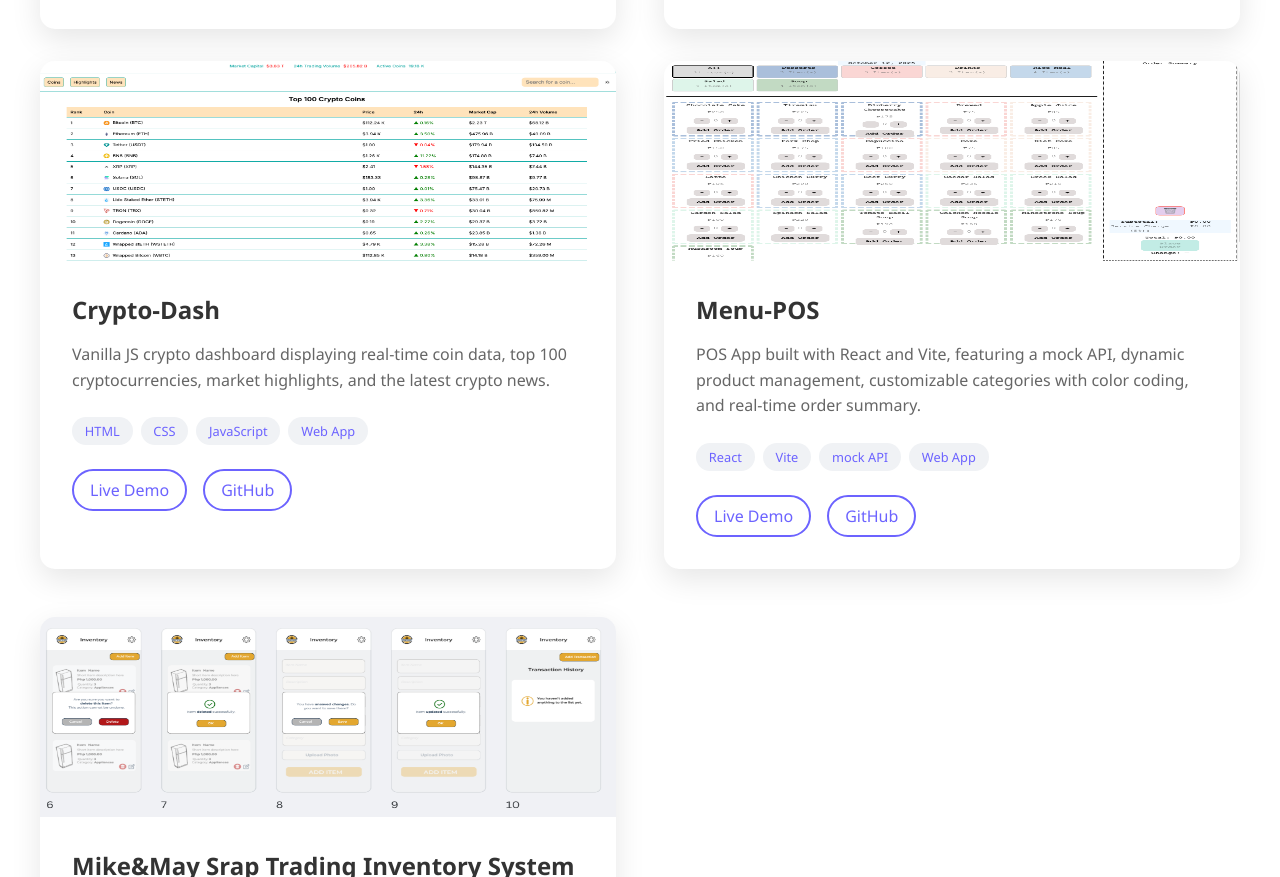
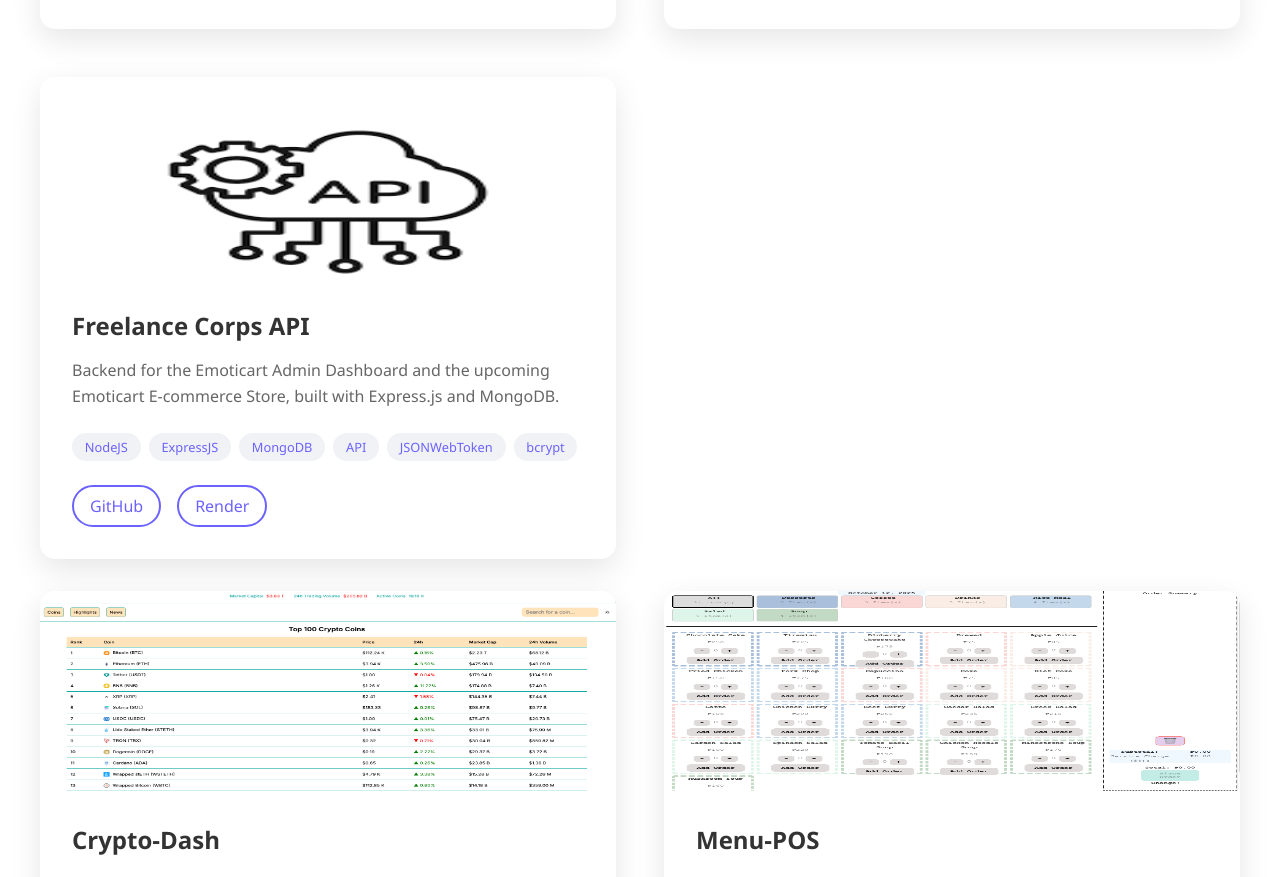
Before and after one commit to DexterD-0811/Dexter-Web-Portfolio, a plain HTML site: page index.html in a window 1280 px wide. Shown: the part 1617-2494 px from the top of the page. Drawn offline with Linux system fonts and the light colour scheme.

Commit message:
Add Freelance Corps API project card to index.html
Added a project card for Freelance Corps API with details and links.

```diff
--- a/index.html
+++ b/index.html
@@ -154,6 +154,27 @@
                           </div>
                           <div class="minimal-project-links">
                               <a href="https://github.com/DexterD-0811" target="_blank" rel="noopener noreferrer">GitHub</a>
+                          </div>
+                      </div>
+                  </div>
+                  <div class="minimal-project-card">
+                      <div class="minimal-project-image">
+                        <img src="images/api.png" alt="menu-POS" width="100%" height="250" viewBox="0 0 400 200" fill="none">
+                      </div>
+                      <div class="minimal-project-content">
+                          <h3>Freelance Corps API</h3>
+                          <p>Backend for the Emoticart Admin Dashboard and the upcoming Emoticart E-commerce Store, built with Express.js and MongoDB.</p>
+                          <div class="minimal-project-tech">
+                              <span>NodeJS</span>
+                              <span>ExpressJS</span>
+                              <span>MongoDB</span>
+                              <span>API</span>
+                              <span>JSONWebToken</span>
+                              <span>bcrypt</span>
+                          </div>
+                          <div class="minimal-project-links">
+                              <a href="https://github.com/DexterD-0811/freelancer-corps-api.git" target="_blank" rel="noopener noreferrer">GitHub</a>
+                              <a href="https://dsc-managementsystem.onrender.com" target="_blank" rel="noopener noreferrer">Render</a>
                           </div>
                       </div>
                   </div>
```
